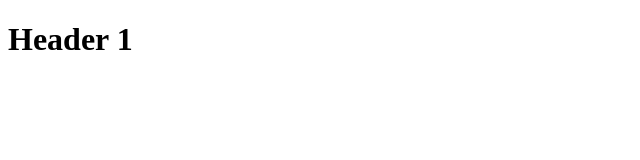
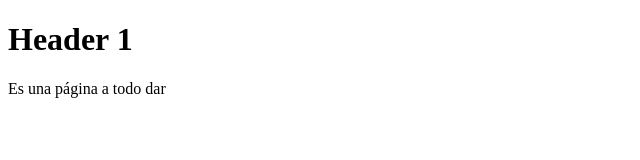
Before and after one commit to alcantar28/johns-hopkins-html, a plain HTML site: page site/index.html in a window 1280 px wide. Shown: the whole page, without its empty margins (0-640 px from the left). Drawn offline with Linux system fonts and the light colour scheme.

Commit message:
Small addition to our page content.

```diff
--- a/site/index.html
+++ b/site/index.html
@@ -5,5 +5,6 @@
 </head>
 <body>
 <h1>Header 1</h1>
+Es una página a todo dar
 </body>
 </html>
```
